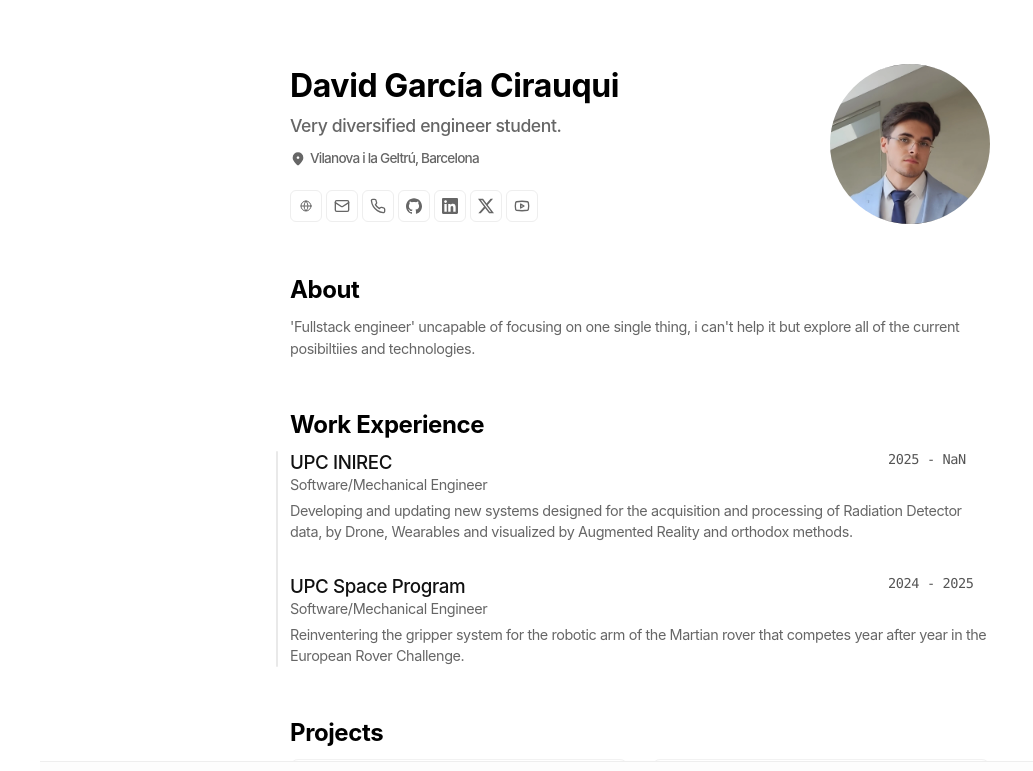
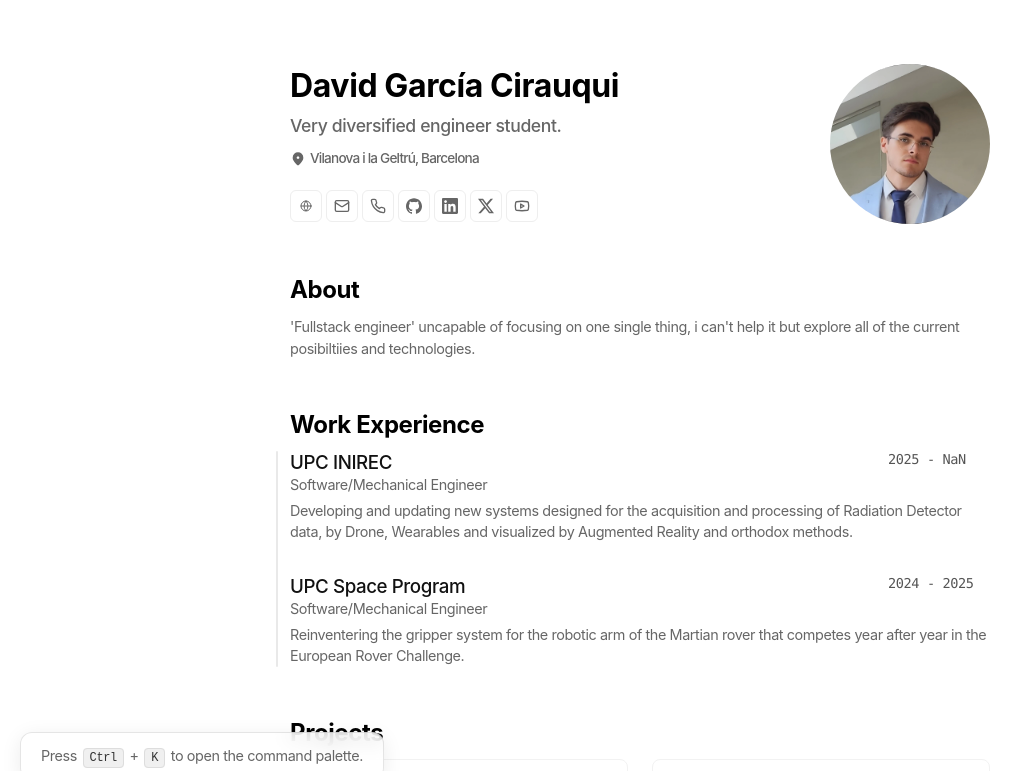
Before and after one commit to BoltyTheDog/bolty-portfolio, an Astro site: page /en in a window 1280 px wide. Shown: the top 771 px of the page, without its empty margins (0-1033 px from the left). Built offline with nearby package versions, Linux system fonts and the light colour scheme; Astro itself is replaced by a stand-in of ours.

Commit message:
updated ctrl k

```diff
--- a/src/components/KeyboardManager.astro
+++ b/src/components/KeyboardManager.astro
@@ -263,7 +263,42 @@ const profilesInfo = profiles.map(({ network, url }) => {
   @media (min-width: 601px) {
     #normal-footer {
       display: block;
+      position: fixed;
+      bottom: 20px;
+      left: 20px;
+      width: fit-content;
+      padding: 12px 20px;
+      background: rgba(255, 255, 255, 0.8);
+      backdrop-filter: blur(10px);
+      border: 1px solid rgba(0, 0, 0, 0.1);
+      border-radius: 12px;
+      box-shadow: 0 4px 20px rgba(0, 0, 0, 0.08);
+      text-align: left;
+      z-index: 100;
+      transition: all 0.3s ease;
+      cursor: default;
     }
+
+    #normal-footer:hover {
+      transform: translateY(-4px);
+      box-shadow: 0 8px 30px rgba(0, 0, 0, 0.12);
+    }
+
+    #normal-footer p {
+      color: #333;
+      margin: 0;
+      font-weight: 500;
+    }
+
+    #normal-footer :global(kbd) {
+      background: #f0f0f0;
+      color: #333;
+      border: 1px solid #ddd;
+      border-radius: 4px;
+      padding: 2px 6px;
+      margin: 0 2px;
+    }
+
     #footer-button {
       display: none;
     }
```
